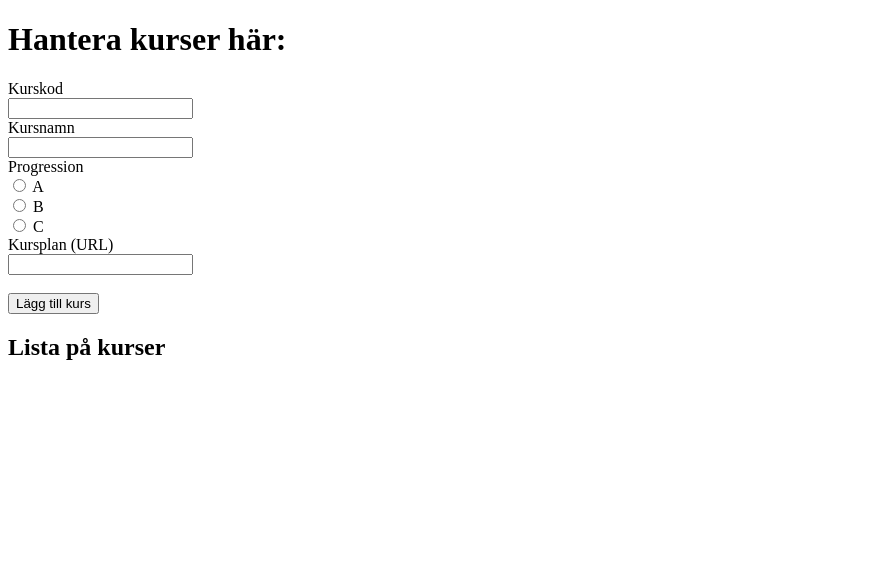
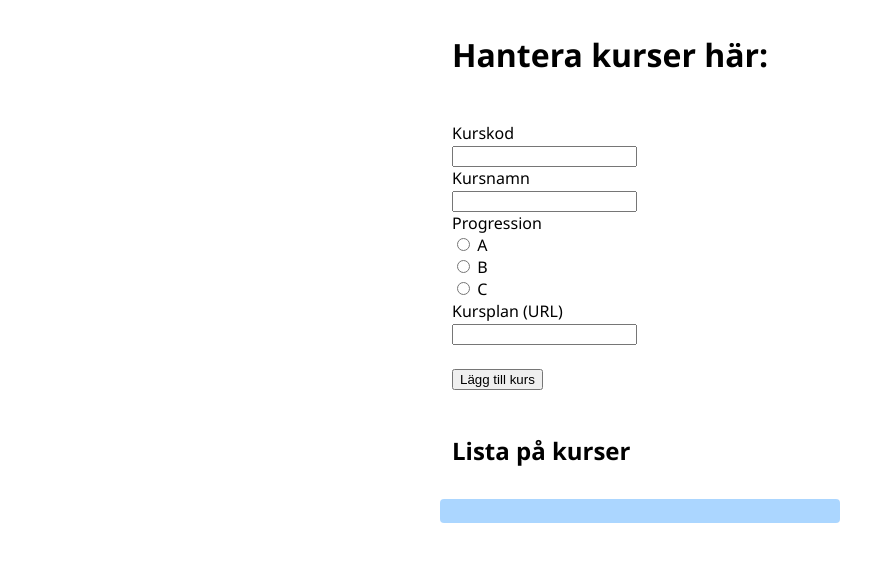
Before and after one commit to stinaRamona/moment1DT208G, a website built with Parcel: page src/index.html in a window 1280 px wide. Shown: the whole page, without its empty margins (0-895 px from the left). Built offline with nearby package versions, Linux system fonts and the light colour scheme.

Commit message:
Lagt in lite styling på sidan

```diff
--- /dev/null
+++ b/src/css/style.css
@@ -0,0 +1,16 @@
+body {
+    max-width:400px;
+    margin: 0 auto;
+    font-family: 'Segoe UI', Tahoma, Geneva, Verdana, sans-serif;
+}
+
+#courseList{
+    background-color: rgba(0, 132, 255, 0.329);
+    padding:3%;
+    border-radius:4px;
+    margin-bottom: 5px;
+}
+
+h1, h2, #courseForm {
+    padding:3%;
+}
--- a/src/index.html
+++ b/src/index.html
@@ -4,6 +4,7 @@
     <meta charset="UTF-8">
     <meta name="viewport" content="width=device-width, initial-scale=1.0">
     <title>Moment 1 DT208G</title>
+    <link rel="stylesheet" href="css/style.css">
     <script src="js/main.ts" type="module"></script>
 </head>
 <body>
--- a/src/js/main.ts
+++ b/src/js/main.ts
@@ -75,7 +75,7 @@ function printCourse(course: courseInfo): void{
     /*Värdena som skrivs ut är ändringsbara med contenteditable. Med oninput så kallas
     på en function som heter update courses. Där sparas ändringar till local storage */
 
-    let codeSpan = document.createElement("span"); //testar utan Namn: osv framför men är lite rörigt
+    let codeSpan = document.createElement("span");
     codeSpan.contentEditable = "true";
     codeSpan.textContent = course.code;
     codeSpan.addEventListener("input", function() {
```
Also changed, not shown: dist/index.html, 4 other files.
